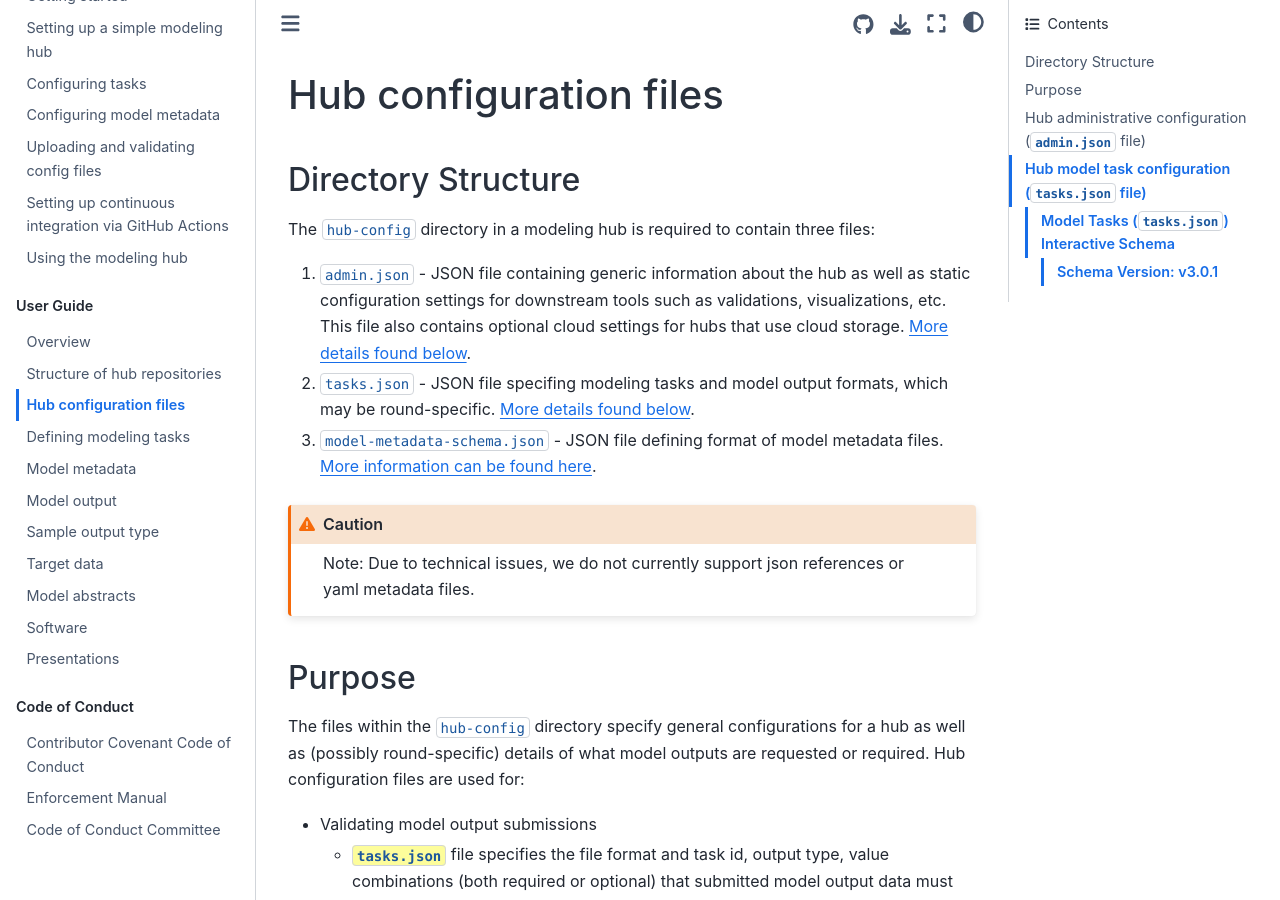
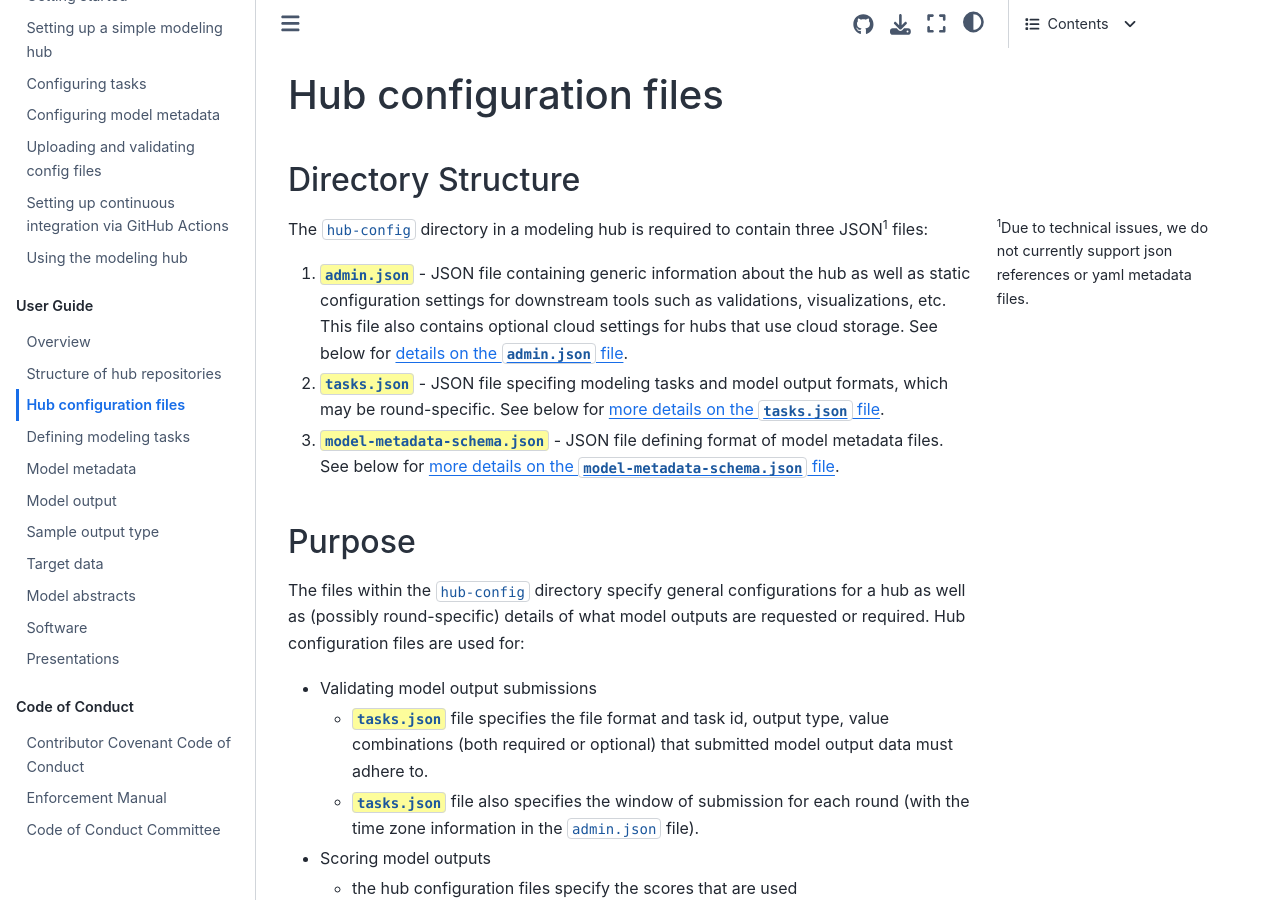
Before and after one commit to hubverse-org/hubDocs, a Sphinx documentation site: the page built from docs/source/user-guide/hub-config.md, in a window 1280 px wide and 900 px high. Built offline with Sphinx 7.4.7 and the Sphinx Book theme 1.1.4, drawn with Linux system fonts in a browser that asks for light colours; comment, search, counter and statistics services are not loaded.

Commit message:
update formatting of hub-config

````diff
--- a/docs/source/user-guide/hub-config.md
+++ b/docs/source/user-guide/hub-config.md
@@ -1,14 +1,13 @@
 # Hub configuration files
 
 ## Directory Structure
-The `hub-config` directory in a modeling hub is required to contain three files:
-   1. `admin.json` - JSON file containing generic information about the hub as well as static configuration settings for downstream tools such as validations, visualizations, etc. This file also contains optional cloud settings for hubs that use cloud storage. [More details found below](#hub-admin-config).
-   2. `tasks.json` - JSON file specifing modeling tasks and model output formats, which may be round-specific. [More details found below](#tasks-metadata).
-   3. `model-metadata-schema.json` - JSON file defining format of model metadata files. [More information can be found here](#model-metadata-schema).
+The `hub-config` directory in a modeling hub is required to contain three JSON[^json] files:
+   1. `admin.json`{.codeitem} - JSON file containing generic information about the hub as well as static configuration settings for downstream tools such as validations, visualizations, etc. This file also contains optional cloud settings for hubs that use cloud storage. See below for [details on the `admin.json` file](#hub-admin-config).
+   2. `tasks.json`{.codeitem} - JSON file specifing modeling tasks and model output formats, which may be round-specific. See below for [more details on the `tasks.json` file](#tasks-metadata).
+   3. `model-metadata-schema.json`{.codeitem} - JSON file defining format of model metadata files. See below for [more details on the `model-metadata-schema.json` file](#model-metadata-schema).
 
-```{caution}
-Note:  Due to technical issues, we do not currently support json references or yaml metadata files.
-```
+[^json]: Due to technical issues, we do not currently support json references or yaml metadata files.
+
 
 ## Purpose
 The files within the `hub-config` directory specify general configurations for a hub as well as (possibly round-specific) details of what model outputs are requested or required. Hub configuration files are used for:
````
